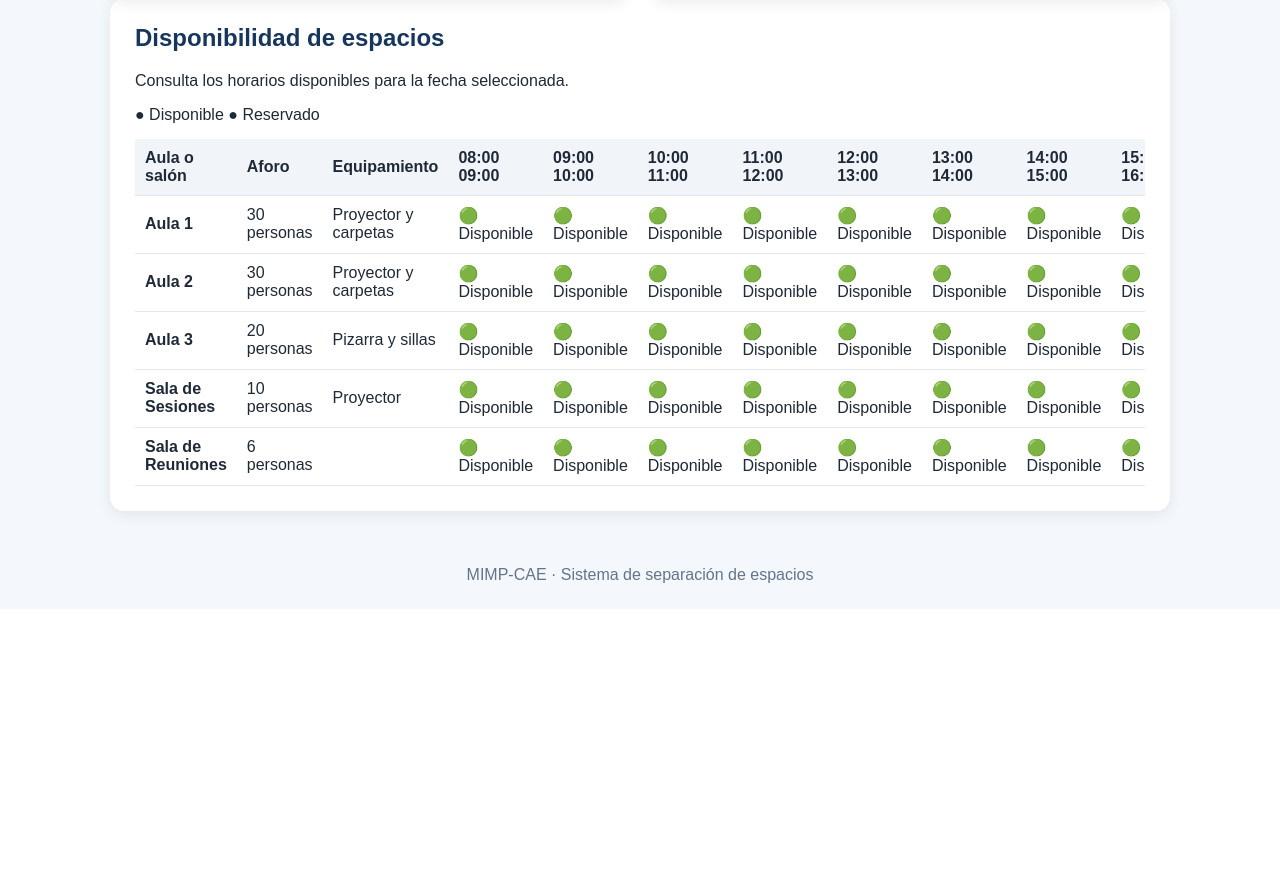
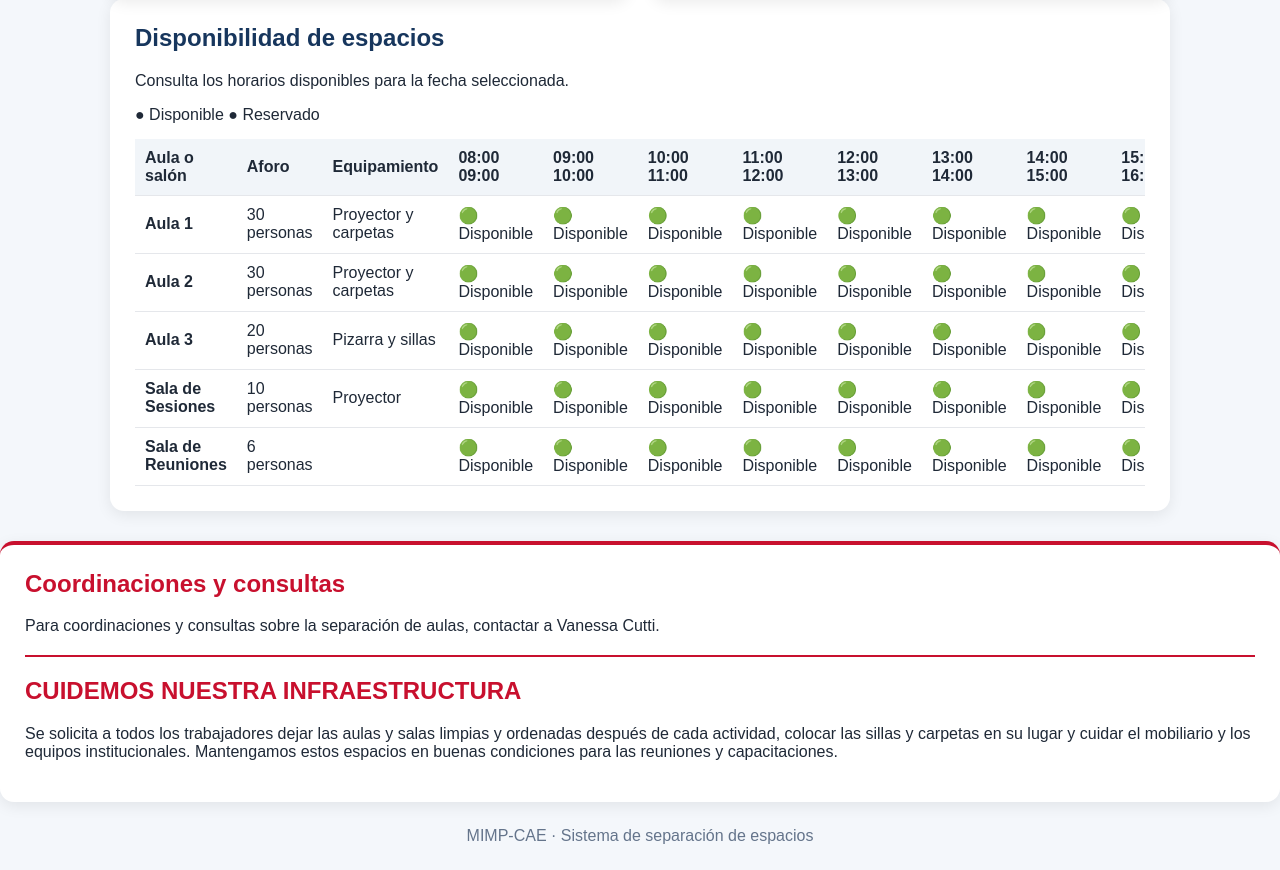
Before and after one commit to jvargash80-bit/mimp-cae, a Flask app: page / in a window 1280 px wide. Shown: the part 1018-1888 px from the top of the page. Before the commit the page ends 1601 px from the top, so only its background shows below. Run offline with Flask 3, Linux system fonts and the light colour scheme; data that the repository does not hold is empty; some libraries are stand-ins or nearby versions.

Commit message:
Update index.html

```diff
--- a/templates/index.html
+++ b/templates/index.html
@@ -180,6 +180,21 @@
     </div>
   </section>
 </main>
+  <section class="card" style="margin-top: 24px; border-top: 4px solid #c8102e;">
+  <h2 style="color: #c8102e;">Coordinaciones y consultas</h2>
+  <p>Para coordinaciones y consultas sobre la separación de aulas, contactar a Vanessa Cutti.</p>
+
+  <hr style="border: 0; border-top: 2px solid #c8102e; margin: 20px 0;">
+
+  <h2 style="color: #c8102e;">CUIDEMOS NUESTRA INFRAESTRUCTURA</h2>
+  <p>
+    Se solicita a todos los trabajadores dejar las aulas y salas limpias
+    y ordenadas después de cada actividad, colocar las sillas y carpetas
+    en su lugar y cuidar el mobiliario y los equipos institucionales.
+    Mantengamos estos espacios en buenas condiciones para las reuniones
+    y capacitaciones.
+  </p>
+</section>
 
 <footer>MIMP-CAE · Sistema de separación de espacios</footer>
 <style>
```
